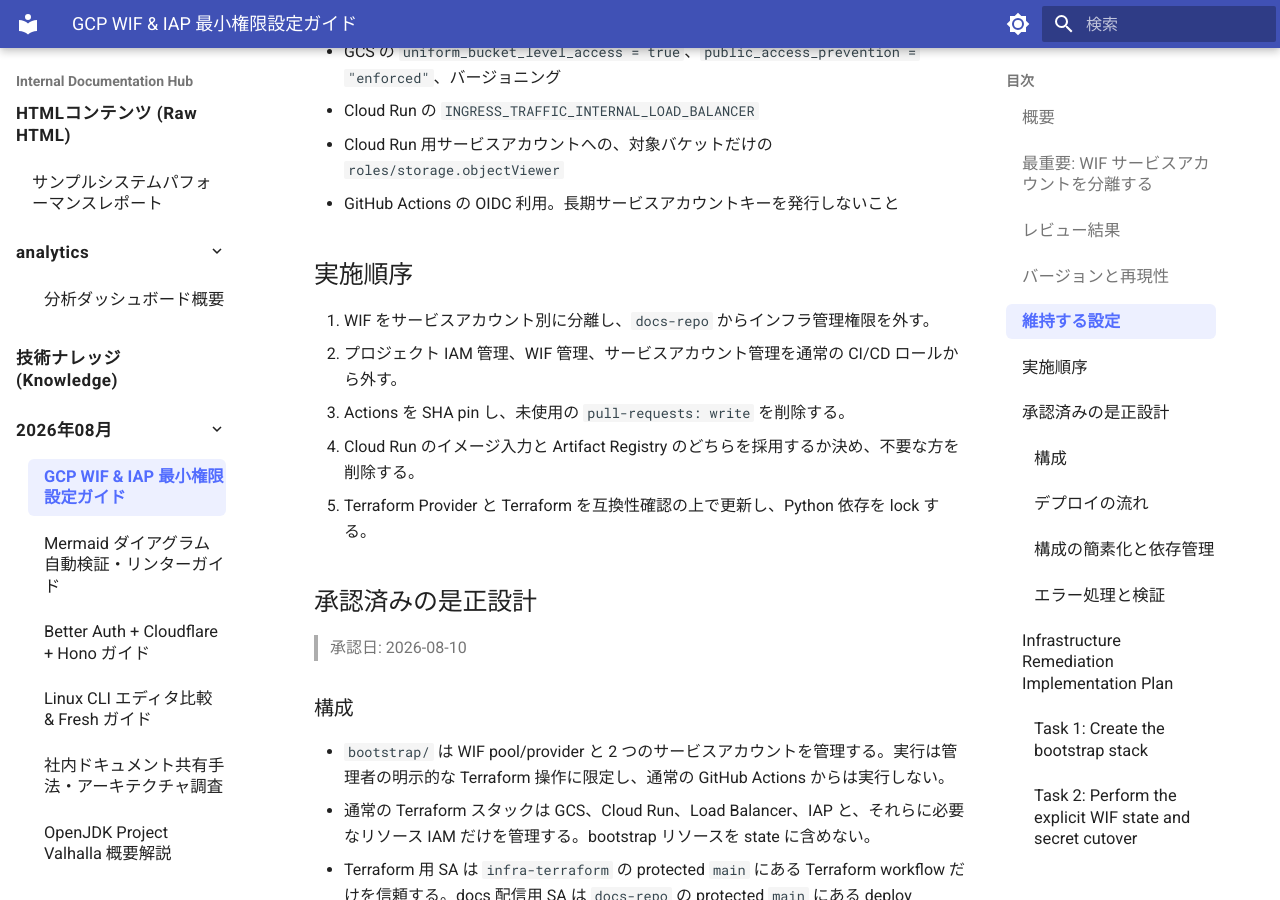
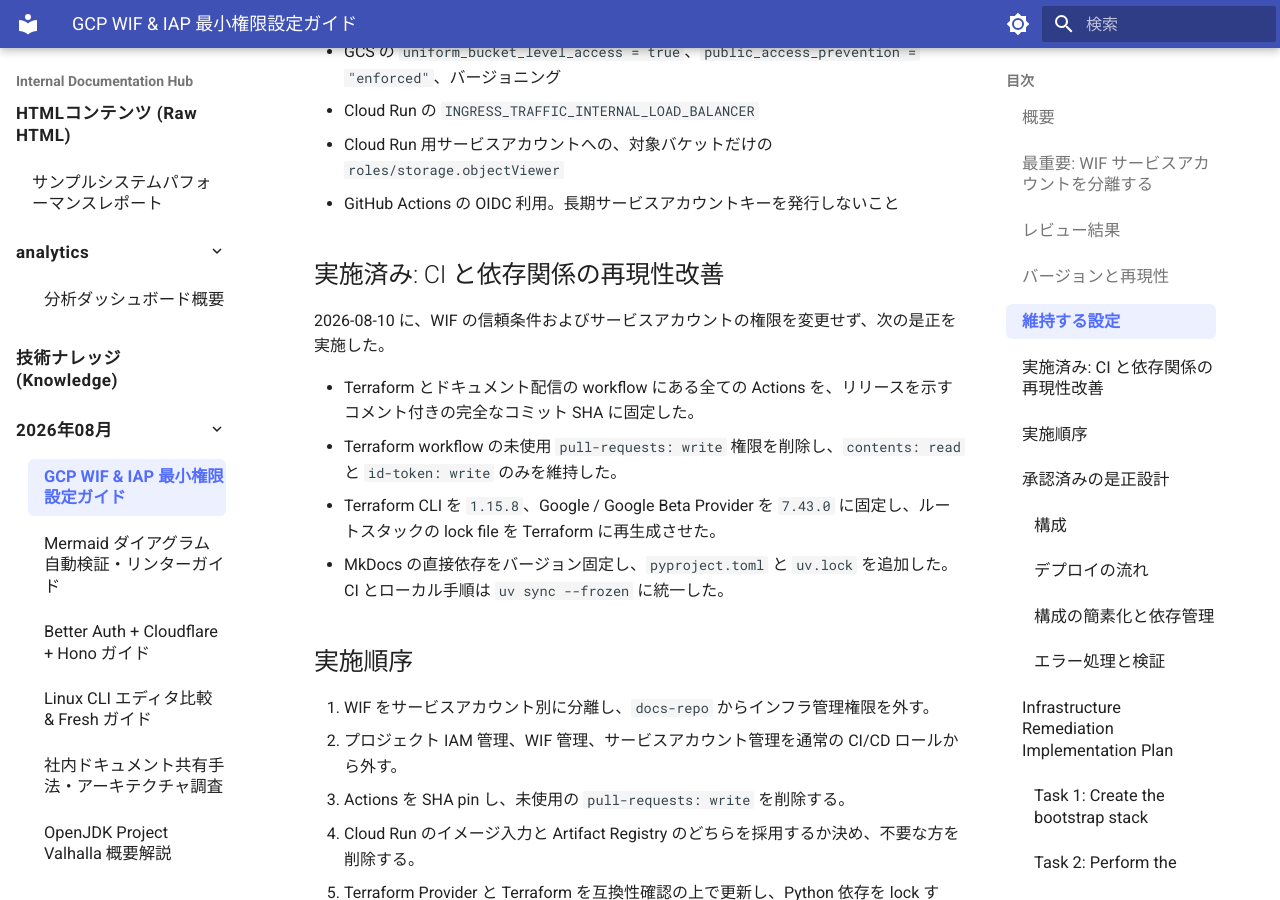
Before and after one commit to oharato/docs-repo, an MkDocs documentation site: the page built from docs/knowledge/2026-08/2026-08-09_gcp_wif_iap_least_privilege_guide.md, in a window 1280 px wide and 900 px high, scrolled down 3020 px. Built offline with MkDocs 1.6.1 and Material for MkDocs 9.7.7, drawn with Linux system fonts in a browser that asks for light colours.

Commit message:
build: lock documentation deployment dependencies
Co-authored-by: Copilot <223556219+Copilot@users.noreply.github.com>

```diff
--- a/docs/knowledge/2026-08/2026-08-09_gcp_wif_iap_least_privilege_guide.md
+++ b/docs/knowledge/2026-08/2026-08-09_gcp_wif_iap_least_privilege_guide.md
@@ -68,6 +68,15 @@ EOT
 - Cloud Run の `INGRESS_TRAFFIC_INTERNAL_LOAD_BALANCER`
 - Cloud Run 用サービスアカウントへの、対象バケットだけの `roles/storage.objectViewer`
 - GitHub Actions の OIDC 利用。長期サービスアカウントキーを発行しないこと
+
+## 実施済み: CI と依存関係の再現性改善
+
+2026-08-10 に、WIF の信頼条件およびサービスアカウントの権限を変更せず、次の是正を実施した。
+
+- Terraform とドキュメント配信の workflow にある全ての Actions を、リリースを示すコメント付きの完全なコミット SHA に固定した。
+- Terraform workflow の未使用 `pull-requests: write` 権限を削除し、`contents: read` と `id-token: write` のみを維持した。
+- Terraform CLI を `1.15.8`、Google / Google Beta Provider を `7.43.0` に固定し、ルートスタックの lock file を Terraform に再生成させた。
+- MkDocs の直接依存をバージョン固定し、`pyproject.toml` と `uv.lock` を追加した。CI とローカル手順は `uv sync --frozen` に統一した。
 
 ## 実施順序
 
--- a/requirements.txt
+++ b/requirements.txt
@@ -1,2 +1,2 @@
-mkdocs-material>=9.6,<10
-mkdocs-minify-plugin>=0.8,<1
+mkdocs-material==9.7.7
+mkdocs-minify-plugin==0.8.0
```
Also changed, not shown: README.md (+3 -6 lines), pyproject.toml (added, +8 -0 lines), 2 other files.
